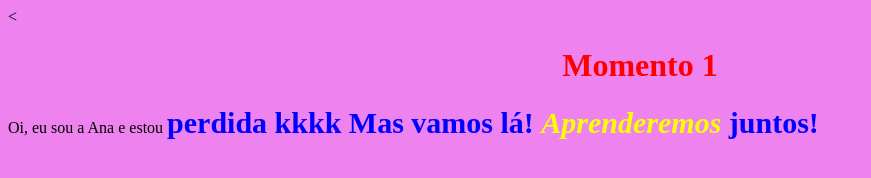
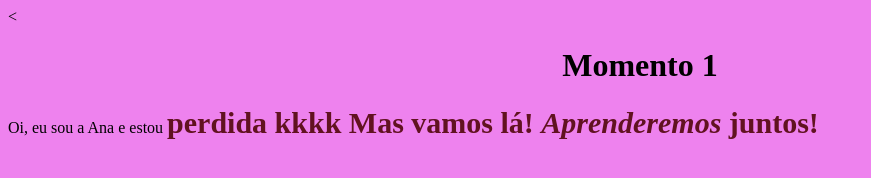
Before and after one commit to AnaLocateli/GEprogramacao-turmaN, a plain HTML site: page index.html in a window 1280 px wide. Shown: the whole page, without its empty margins (0-871 px from the left). Drawn offline with Linux system fonts and the light colour scheme.

Commit message:
Add files via upload

```diff
--- a/style.css
+++ b/style.css
@@ -2,14 +2,18 @@ body {
 	background-color: violet;
 }
 
+header, footer {
+	background-color: #611220;
+}
+
 h1 {
-	color: red;
+	color: #000000;
 	text-align: center;
 }
 
 b {
-	color:  blue;
+	color: #611220;
 	font-size: 30;
 }
 
-i { color: yellow; }
+i { color: #611220; }
```
